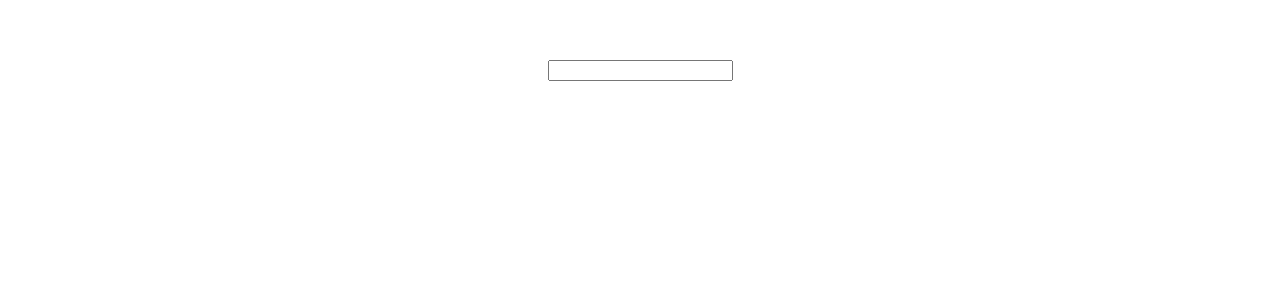
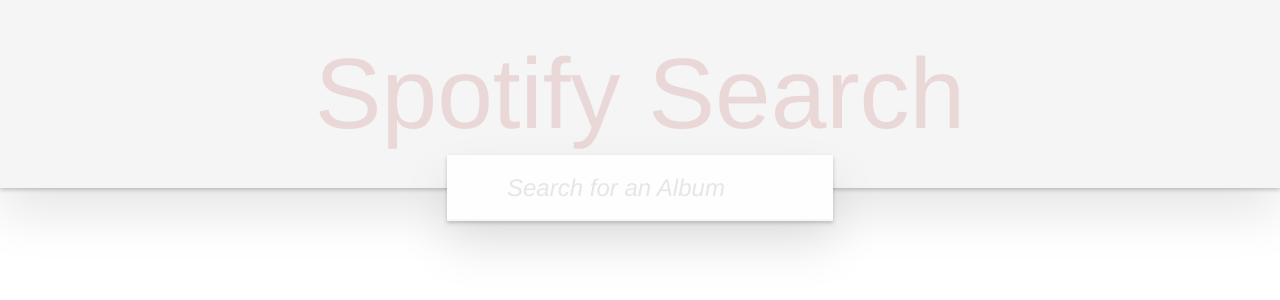
Before and after one commit to CachedaCodes/empathy-spotify, a Vue app: page / in a window 1280 px wide. Shown: the top 300 px of the page. Built offline with nearby package versions, Linux system fonts and the light colour scheme.

Commit message:
Searchbar Basic Functions & Style
- Searchbar basic functionalities of search for albums and store them
- Searchbar Styles
- Albums store and manipulation in the search module
- App Header

```diff
--- a/src/App.vue
+++ b/src/App.vue
@@ -1,27 +1,62 @@
 <template>
   <div id="app">
-    <Searchbar/>
+    <section class="head-panel">
+      <header>
+        <h1>Spotify Search</h1>
+      </header>
+      <Searchbar/>
+    </section>
   </div>
 </template>
 
 <script>
-import Searchbar from './components/TheSearchbar.vue'
+import Searchbar from './components/TheSearchbar.vue';
 
 export default {
   name: 'app',
   components: {
     Searchbar
-  }
+  },
 }
 </script>
 
 <style>
-#app {
-  font-family: 'Avenir', Helvetica, Arial, sans-serif;
-  -webkit-font-smoothing: antialiased;
-  -moz-osx-font-smoothing: grayscale;
-  text-align: center;
-  color: #2c3e50;
-  margin-top: 60px;
-}
+  html,
+  body {
+    margin: 0;
+    padding: 0;
+  }
+
+  #app {
+    font: 14px 'Helvetica Neue', Helvetica, Arial, sans-serif;
+    line-height: 1.4em;
+    background: #fff;
+    color: #4d4d4d;
+  }
+
+  .search-bar {
+    display: flex;
+    align-items: center;
+    justify-content: center;
+  }
+
+  .head-panel {
+    background: #f5f5f5;
+
+    margin-bottom: 100px;
+    border: 1px solid #f5f5f5;
+    box-shadow: 0 2px 4px 0 rgba(0, 0, 0, 0.2),
+                0 25px 50px 0 rgba(0, 0, 0, 0.1);
+  }
+
+  .head-panel h1 {
+    width: 100%;
+    font-size: 100px;
+    font-weight: 100;
+    text-align: center;
+    color: rgba(175, 47, 47, 0.15);
+    -webkit-text-rendering: optimizeLegibility;
+    -moz-text-rendering: optimizeLegibility;
+    text-rendering: optimizeLegibility;
+  }
 </style>
--- a/src/components/TheSearchbar.vue
+++ b/src/components/TheSearchbar.vue
@@ -1,6 +1,13 @@
 <template>
-  <section id="search-bar" class="section searchbar">
-    <input v-model="searchQuery">
+  <section class="search-bar">
+    <div class="container">
+      <input
+          autofocus autocomplete="off"
+          placeholder="Search for an Album"
+          v-model="searchQuery"
+          @keyup.enter="search"
+        >
+    </div>
   </section>
 </template>
 
@@ -18,14 +25,16 @@
     searchQuery: function (newQuery, oldQuery) {
       if(newQuery)
         this.debouncedSearch();
+      else
+        this.$store.commit('CLEAR_ALBUMS');
     }
   },
   created: function () {
-    this.debouncedSearch = _.debounce(this.search, 500)
+    this.debouncedSearch = _.debounce(this.search, 500);
   },
   methods: {
     search: function() {
-      this.$store.dispatch('SEARCH_ALBUMS', this.searchQuery)
+      this.$store.dispatch('SEARCH_ALBUMS', this.searchQuery);
     }
   }
 }
@@ -33,4 +42,61 @@
 
 <!-- Add "scoped" attribute to limit CSS to this component only -->
 <style scoped>
+  :focus {
+    outline: 0;
+  }
+
+  .container {
+    position: absolute;
+    top: 25px;
+
+    background: #fff;
+
+    margin: 130px 0 40px 0;
+    box-shadow: 0 2px 4px 0 rgba(0, 0, 0, 0.2),
+                0 25px 50px 0 rgba(0, 0, 0, 0.1);
+    min-width: 230px;
+    max-width: 550px;
+
+  }
+
+  .container input::-webkit-input-placeholder {
+    font-style: italic;
+    font-weight: 300;
+    color: #e6e6e6;
+  }
+
+  .container input::-moz-placeholder {
+    font-style: italic;
+    font-weight: 300;
+    color: #e6e6e6;
+  }
+
+  .container input::input-placeholder {
+    font-style: italic;
+    font-weight: 300;
+    color: #e6e6e6;
+  }
+
+  .container input {
+    margin: 0;
+    padding: 16px 16px 16px 60px;
+
+    width: 100%;
+    border: none;
+    background: rgba(0, 0, 0, 0.003);
+
+    font-size: 24px;
+    font-family: inherit;
+    font-weight: inherit;
+    line-height: 1.4em;
+    color: inherit;
+
+    box-shadow: inset 0 -2px 1px rgba(0, 0, 0, 0.03);
+    box-sizing: border-box;
+    -webkit-font-smoothing: antialiased;
+    -moz-osx-font-smoothing: grayscale;
+
+  }
+
 </style>
--- a/src/store/modules/search.js
+++ b/src/store/modules/search.js
@@ -1,12 +1,22 @@
 import api from '@/api';
 
 const state = {
+  albums: []
 };
 
 const getters = {
+  GET_ALBUMS: (state) => {
+    return state.albums
+  }
 };
 
 const mutations = {
+  SET_ALBUMS: (state, albums) => {
+    state.albums = albums;
+  },
+  CLEAR_ALBUMS: (state) => {
+    state.albums = [];
+  }
 };
 
 const actions = {
@@ -14,11 +24,12 @@
     try {
       const { data } = await api.spotify.search.search(query)
       if (!data) {
-          console.log("No data");
+        commit('CLEAR_ALBUMS')
       } else {
-          console.log(data)
+        commit('SET_ALBUMS', data.albums.items);
       }
     } catch (err) {
+      commit('CLEAR_ALBUMS')
       console.log(err.message);
     }
   }
```
Lines whose indentation alone changed are shown as unchanged.
